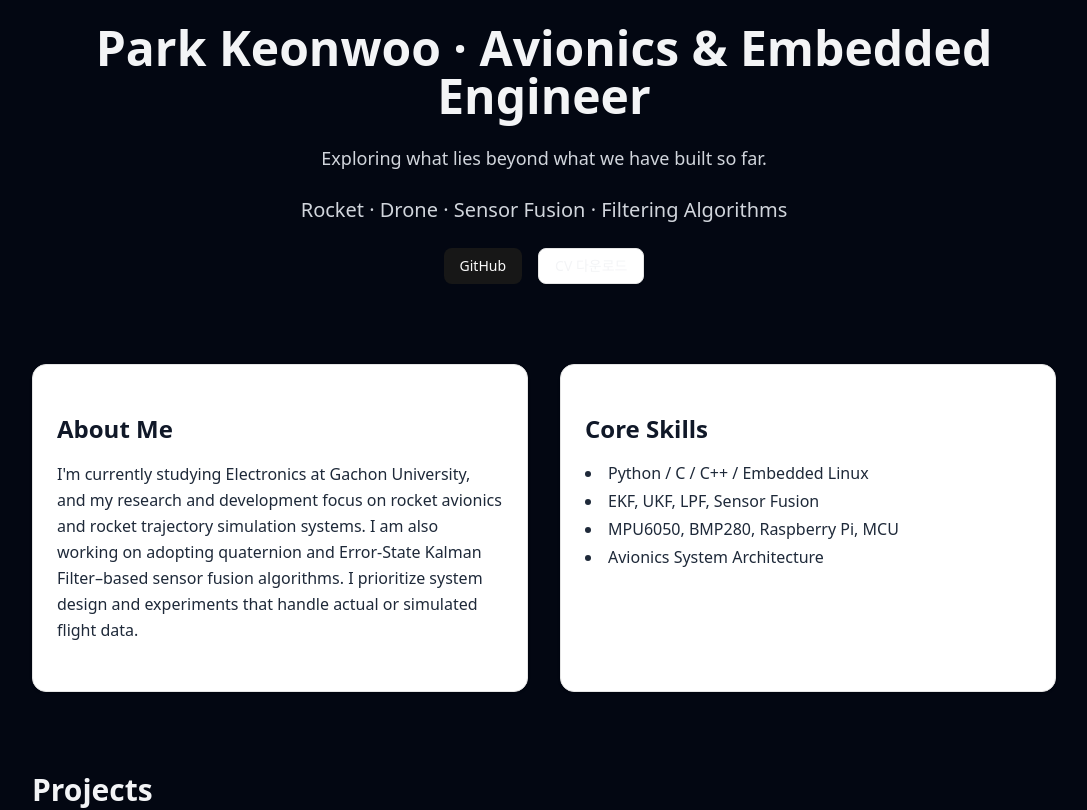
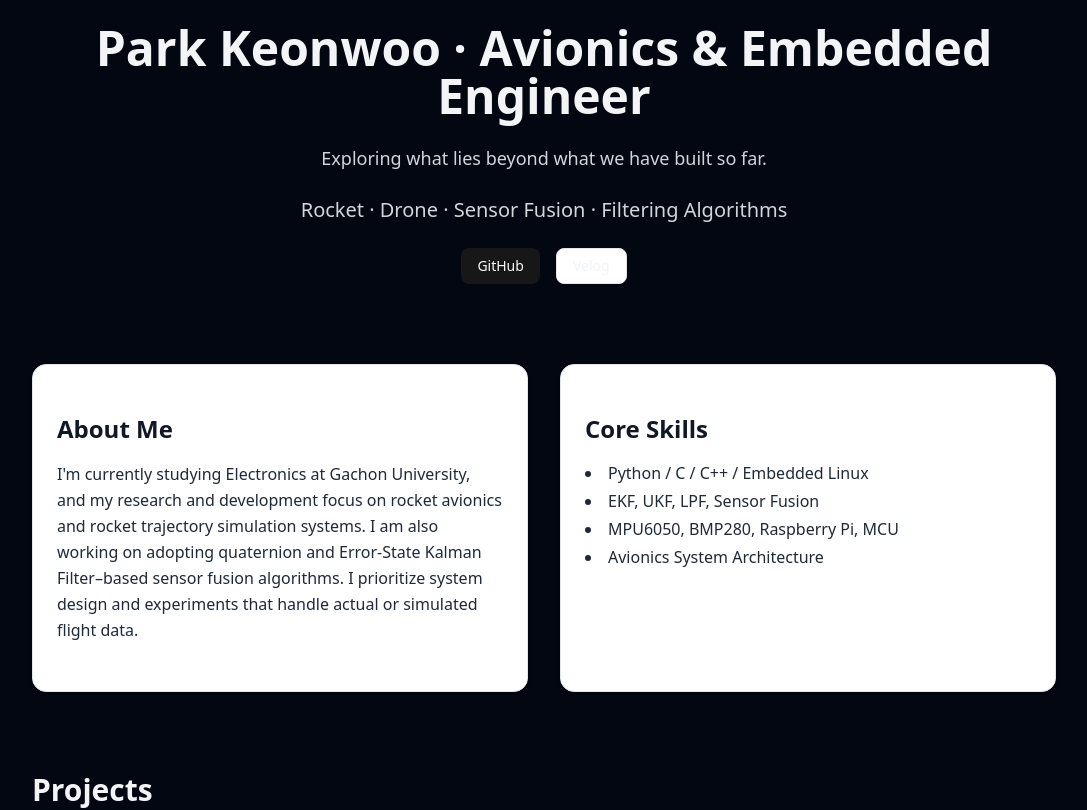
Before and after one commit to chaos1231107/website, a Next.js app: page / in a window 1280 px wide. Shown: the top 810 px of the page, without its empty margins (96-1183 px from the left). Built offline with nearby package versions, Linux system fonts and the light colour scheme.

Commit message:
Update page.tsx

```diff
--- a/app/page.tsx
+++ b/app/page.tsx
@@ -40,8 +40,12 @@ export default function Portfolio() {
             </Button>
 
             <Button variant="outline" asChild>
-              <Link href="/cv.pdf" target="_blank">
-                CV 다운로드
+              <Link
+                href="https://velog.io/@hiccupkw"
+                target="_blank"
+                rel="noopener noreferrer"
+              >
+                Velog
               </Link>
             </Button>
           </div>
@@ -85,7 +89,6 @@ export default function Portfolio() {
           </h2>
 
           <div className="grid md:grid-cols-2 gap-6">
-
             <Card>
               <CardContent className="p-6 space-y-4 text-gray-800">
                 <h3 className="text-xl font-semibold text-gray-900">
```
